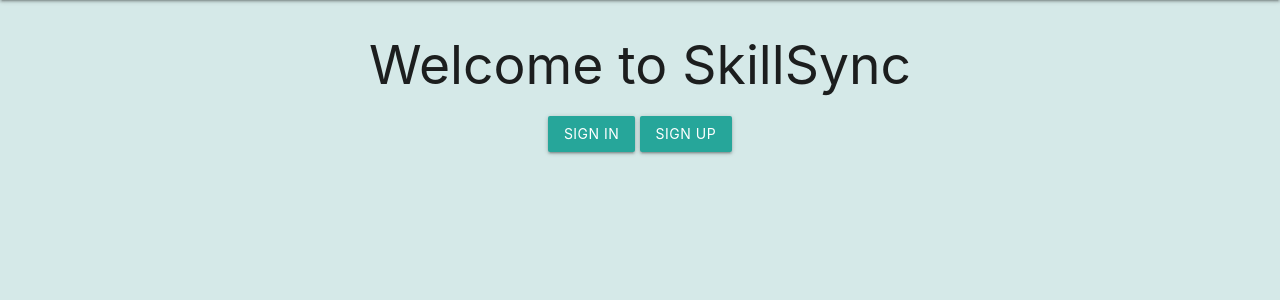
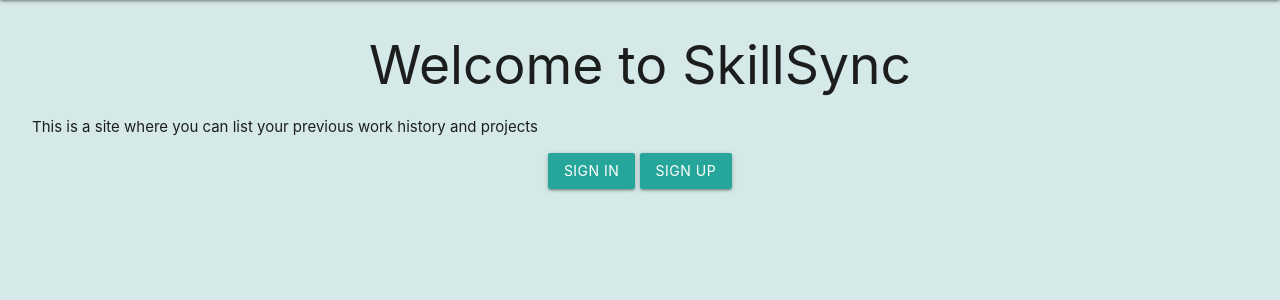
Before and after one commit to AlexanderMarriott/milestone-3, a Flask app: page / in a window 1280 px wide. Shown: the part 64-364 px from the top of the page. Run offline with Flask 3, Linux system fonts and the light colour scheme; some libraries are stand-ins or nearby versions.

Commit message:
added description

```diff
--- a/templates/welcome.html
+++ b/templates/welcome.html
@@ -1,6 +1,7 @@
 {% extends "base.html" %} {% block title %}Welcome{% endblock %} {% block
 content %}
 <h2 class="center-align">Welcome to SkillSync</h2>
+<p>This is a site where you can list your previous work history and projects</p>
 <div class="row center-align">
   <a class="waves-effect waves-light btn modal-trigger" href="#sign_in_modal">Sign In</a>
   <a class="waves-effect waves-light btn modal-trigger" href="#sign_up_modal">Sign Up</a>
```
